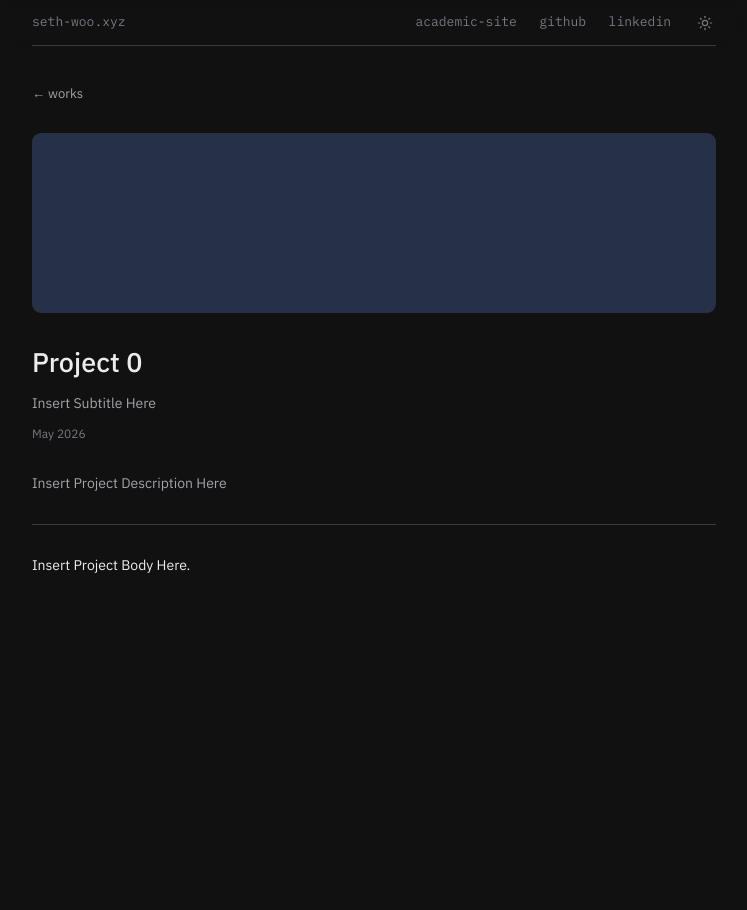
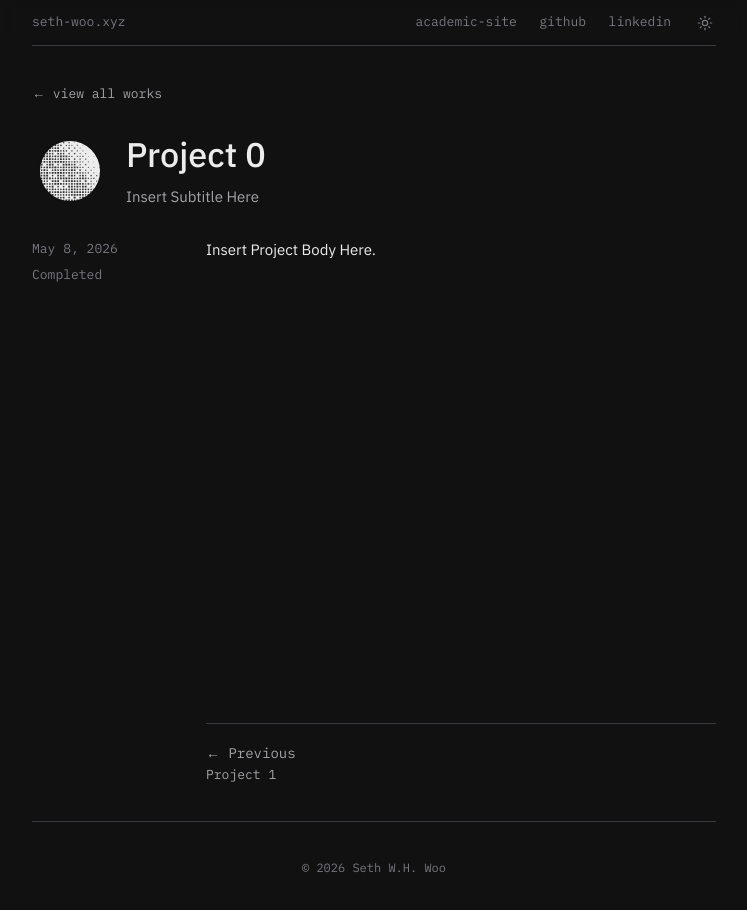
Before and after one commit to seth-woo/personal-site, a Next.js app: page /works/project-0 in a window 1280 px wide. Shown: the top 910 px of the page, without its empty margins (266-1013 px from the left). Before the commit the page ends 800 px from the top, so only its background shows below. Built offline with nearby package versions, Linux system fonts and the light colour scheme.

Commit message:
added project page scaffolding

```diff
--- a/src/app/works/[slug]/page.tsx
+++ b/src/app/works/[slug]/page.tsx
@@ -1,50 +1,88 @@
+import { notFound } from "next/navigation";
 import Link from "next/link";
-import { notFound } from "next/navigation";
 import { workItems } from "@/data/content";
-
-type WorkPageProps = {
-  params: Promise<{ slug: string }>;
-};
+import HalftoneOrb from "@/components/HalftoneOrb";
 
 export function generateStaticParams() {
   return workItems.map((item) => ({ slug: item.slug }));
 }
 
-export default async function WorkDetailPage({ params }: WorkPageProps) {
-  const { slug } = await params;
-  const item = workItems.find((entry) => entry.slug === slug);
+export default function WorkDetailPage({ params }: { params: { slug: string } }) {
+  const item = workItems.find((item) => item.slug === params.slug);
 
-  if (!item) notFound();
+  if (!item) {
+    notFound();
+  }
 
-  const formattedDate = item.date
-    ? new Date(item.date).toLocaleDateString("en-US", {
-        month: "long",
-        year: "numeric"
-      })
-    : "";
+  const currentIndex = workItems.findIndex((item) => item.slug === params.slug);
+  const sortedItems = [...workItems].sort((a, b) => new Date(b.date!).getTime() - new Date(a.date!).getTime());
+  const previousItem = currentIndex < sortedItems.length - 1 ? sortedItems[currentIndex + 1] : null;
+  const nextItem = currentIndex > 0 ? sortedItems[currentIndex - 1] : null;
+
+  const formattedDate = new Date(item.date!).toLocaleDateString("en-US", {
+    month: "short",
+    day: "numeric",
+    year: "numeric"
+  });
 
   return (
-    <article>
-      <Link href="/works" className="text-[13px] text-muted hover:underline">
-        ← works
-      </Link>
-      <div
-        className="mt-6 h-[180px] w-full rounded-lg"
-        style={{ backgroundColor: item.thumbnailColor }}
-        aria-hidden="true"
-      />
-      <h1 className="mt-6 text-[1.5rem] font-medium">{item.title}</h1>
-      <p className="mt-2 text-[14px] text-muted">{item.subtitle}</p>
-      <p className="mt-2 text-[12px] text-very-muted">
-        {item.status === "In Progress" ? "In Progress" : formattedDate}
-      </p>
-      <p className="mt-6 text-[14px] leading-[1.9] text-muted">{item.description}</p>
-      <div className="mt-6 border-b border-border" />
-      <div className="mt-6 space-y-5 text-[14px] leading-[1.9] text-text">
-        {item.body.split("\n\n").map((paragraph) => (
-          <p key={paragraph.slice(0, 48)}>{paragraph}</p>
-        ))}
+    <article className="min-h-screen flex flex-col">
+      <div className="mb-6">
+        <Link href="/works" className="text-[13px] font-mono text-muted hover:underline">
+          ← view all works
+        </Link>
       </div>
+
+      <header className="mb-6 flex items-center gap-4">
+        <HalftoneOrb size={76} seed={0} variant="hero" colorScheme={item.status === "In Progress" ? "orange" : "green"} />
+        <div>
+          <h1 className="text-[1.9rem] font-medium leading-tight">{item.title}</h1>
+          <p className="mt-2 text-[15px] font-normal text-muted">{item.subtitle}</p>
+        </div>
+      </header>
+
+      <div className="grid grid-cols-[120px_1fr] gap-x-12 flex-1">
+        <div className="text-[13px] font-mono text-very-muted pt-[3px] sticky top-12 h-fit">
+          <p>{formattedDate}</p>
+          <p className="mt-1">{item.status}</p>
+        </div>
+
+        <div className="prose prose-gray dark:prose-invert max-w-none flex flex-col">
+          <div className="space-y-6 text-[15px] leading-[1.8] text-text text-justify flex-1">
+            {item.body.split("\n\n").map((paragraph, index) => (
+              <p key={index}>{paragraph}</p>
+            ))}
+          </div>
+
+          <nav className="mt-8 flex items-center justify-between border-t border-border pt-4">
+            {previousItem && (
+              <Link
+                href={`/works/${previousItem.slug}`}
+                className="flex flex-col text-[14px] font-sans text-muted hover:text-text transition-colors"
+              >
+                ← Previous
+                <span className="text-[13px] font-sans">{previousItem.title}</span>
+              </Link>
+            )}
+
+            <div className="flex-1" />
+
+            {nextItem && (
+              <Link
+                href={`/works/${nextItem.slug}`}
+                className="flex flex-col items-end text-[14px] font-mono text-muted hover:text-text transition-colors"
+              >
+                Next →
+                <span className="text-[13px] font-sans">{nextItem.title}</span>
+              </Link>
+            )}
+          </nav>
+        </div>
+      </div>
+
+      <footer className="mt-8 border-t border-border pt-8 text-center font-mono text-[12px] text-very-muted">
+        <p>© {new Date().getFullYear()} Seth W.H. Woo</p>
+      </footer>
     </article>
   );
 }
--- a/src/data/content.ts
+++ b/src/data/content.ts
@@ -35,9 +35,15 @@ export const writingItems: WritingItem[] = [
     subtitle: "Insert Subtitle Here",
     date: "2026-05-08",
     readMinutes: 2,
-    body: `Lorem ipsum dolor sit amet, consectetur adipiscing elit. Sed do eiusmod tempor incididunt ut labore et dolore magna aliqua. Ut enim ad minim veniam, quis nostrud exercitation ullamco laboris nisi ut aliquip ex ea commodo consequat. Duis aute irure dolor in reprehenderit in voluptate velit esse cillum dolore eu fugiat nulla pariatur. Excepteur sint occaecat cupidatat non proident, sunt in culpa qui officia deserunt mollit anim id est laborum.
-
-At vero eos et accusamus et iusto odio dignissimos ducimus qui blanditiis praesentium voluptatum deleniti atque corrupti quos dolores et quas molestias excepturi sint occaecati cupiditate non provident, similique sunt in culpa qui officia deserunt mollitia animi, id est laborum et dolorum fuga. Et harum quidem rerum facilis est et expedita distinctio.`,
+    body: `Write something here.`,
+  },
+  {
+    slug: "piece-2",
+    title: "Piece 2",
+    subtitle: "Insert Subtitle Here",
+    date: "2023-05-08",
+    readMinutes: 2,
+    body: `Write something here.`,
   },
 ];
 
```
